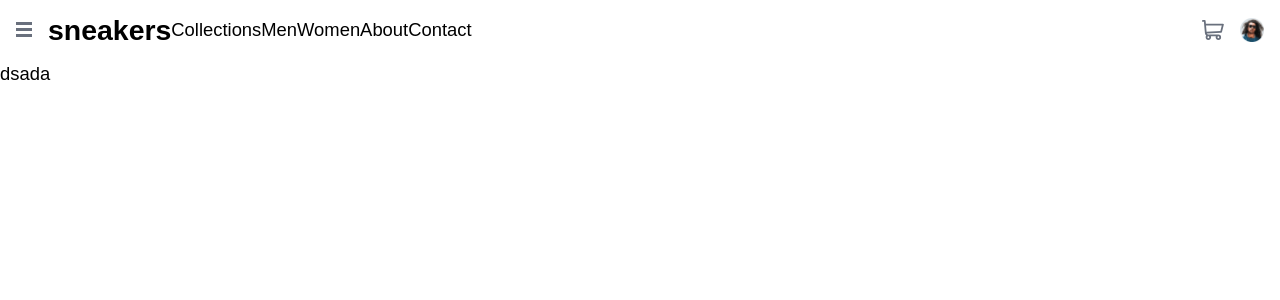
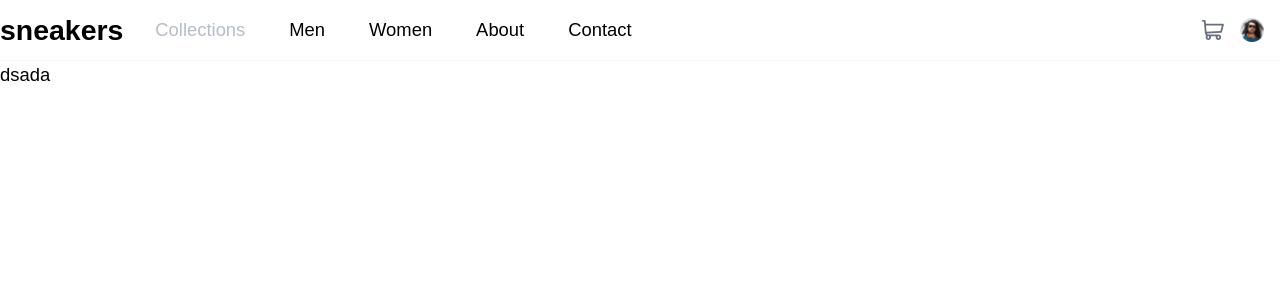
Before and after one commit to BilleLind/frontend-mentor-challenges, a React (Vite) app in the folder ecommerce-product-page/: page / in a window 1280 px wide. Shown: the top 300 px of the page. Built offline with nearby package versions, Linux system fonts and the light colour scheme; a small style sheet from the web is missing.

Commit message:
before retry/rethink

```diff
--- a/ecommerce-product-page/src/components/Navigation.tsx
+++ b/ecommerce-product-page/src/components/Navigation.tsx
@@ -4,28 +4,31 @@ type Dispatcher<S> = Dispatch<SetStateAction<S>>
 
 export default ({ open, openMenu }: { open: boolean; openMenu: () => void }) => {
 	return (
-		<header className="flex p-4 justify-between items-center relative">
-			<nav className="flex items-center gap-4 ">
-				<button onClick={openMenu}>
+		<header className="flex justify-between items-center relative border-b border-lightGrayishBlue">
+			<nav className="flex items-center gap-x-4 ">
+				<button onClick={openMenu} className="ml-4 py-4 md:hidden">
 					<IconMenu />
 				</button>
 				<div className="flex">
-					<h1 className="font-bold text-xl leading-none">sneakers</h1>
+					<h1 className="font-bold text-xl leading-none py-4">sneakers</h1>
 					<div className={`${open ? 'absolute top-0 left-0 flex flex-col w-full bg-black/60' : ''}`}>
-						<div className={`${open ? 'flex flex-col font-bold gap-y-3 bg-white p-4 w-[200px]' : 'hidden lg:flex'}`}>
-							<button onClick={openMenu} className={`${open ? 'inline-flex' : 'hidden'}`}>
+						<div className={`${open ? 'flex flex-col font-bold gap-y-3 bg-white  w-3/5' : 'hidden md:flex justify-center gap-x-3 leading-none items-center h-full'}`}>
+							<button onClick={openMenu} className={`${open ? 'inline-flex p-4 border-red-400 ' : 'hidden'}`}>
 								<IconClose />
 							</button>
-							<a href="#">Collections</a>
-							<a href="#">Men</a>
-							<a href="#">Women</a>
-							<a href="#">About</a>
-							<a href="#">Contact</a>
+							<a href="#" className={`${open ? '' :'ml-4 '} text-darkGrayishBlue  hover:text-black p-4 hover:border-b-orange hover:border-b `}>Collections</a>
+							<a href="#" className='p-4'>Men</a>
+							<a href="#" className='p-4'>Women</a>
+							<a href="#" className='p-4'>About</a>
+							<a href="#" className='p-4'>Contact</a>
+							<button className=''>
+
+							</button>
 						</div>
 					</div>
 				</div>
 			</nav>
-			<div className="flex items-center gap-4">
+			<div className="flex items-center gap-x-4 p-4">
 				<IconCart />
 				<button className="h-6 w-6">
 					<img src="./images/image-avatar.png" alt="" />
```
